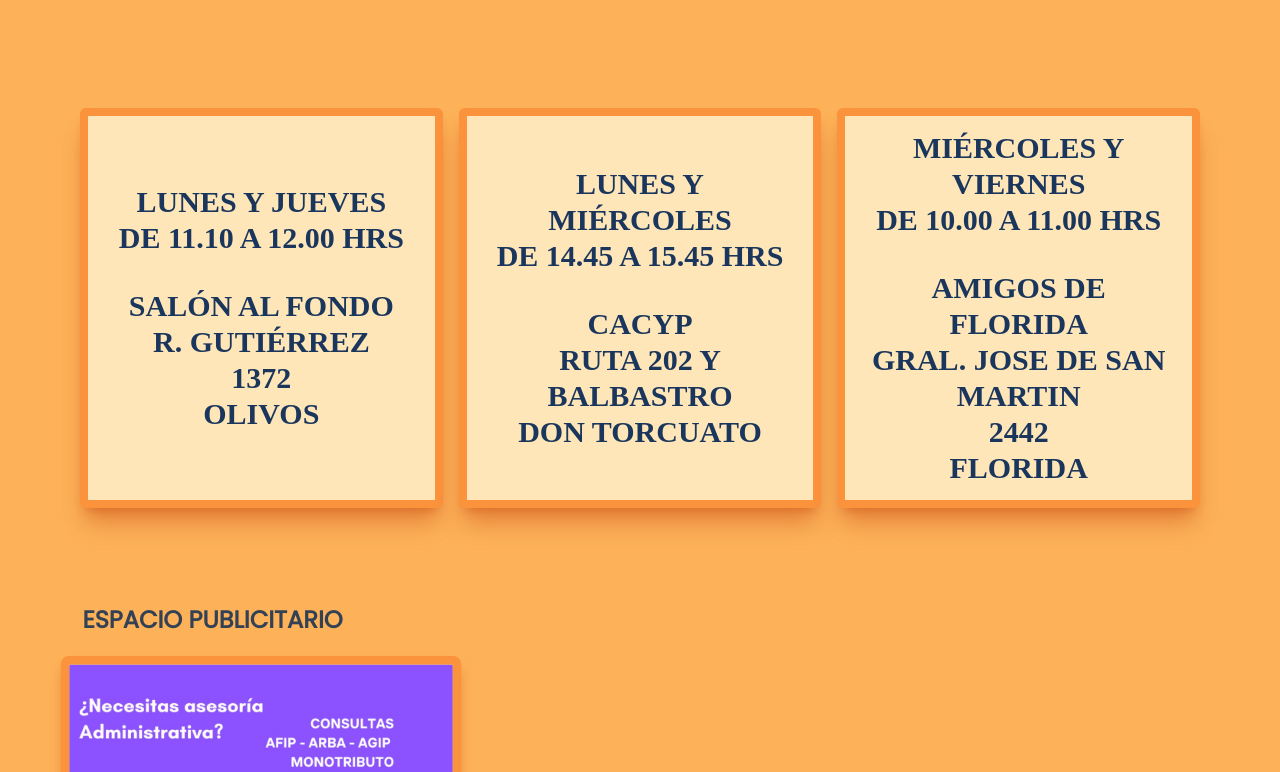
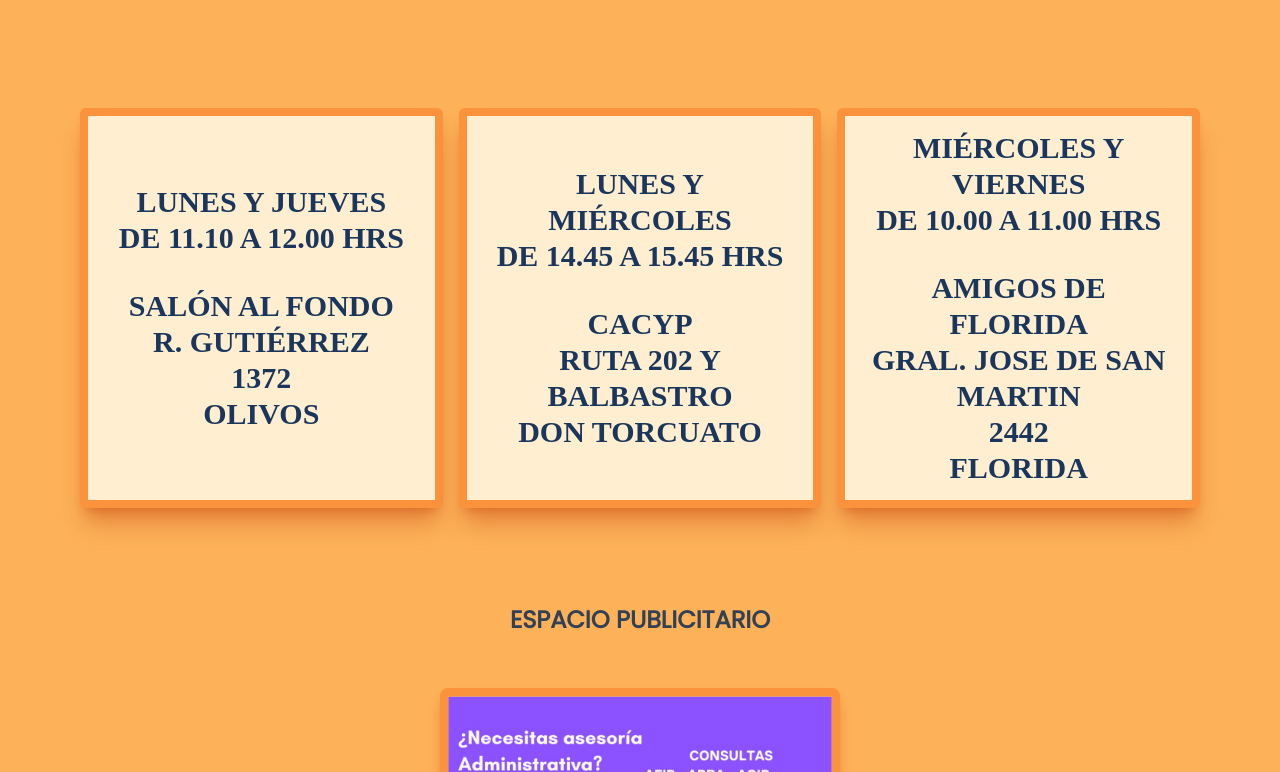
Before and after one commit to BirdieOA/metodo, a React (Vite) app: page / in a window 1280 px wide. Shown: the part 1468-2240 px from the top of the page. Built offline with nearby package versions, Linux system fonts and the light colour scheme.

Commit message:
mod publicidad

```diff
--- a/src/component/Flyer.jsx
+++ b/src/component/Flyer.jsx
@@ -27,7 +27,7 @@ export default function Flyer() {
 				</div>
 
 				<div className='flex justify-center items-end col-span-3 lg:col-span-1'>
-					<div className='flex flex-col justify-center p-4 w-[350px] sm:w-[350px] lg:h-[400px] lg:w-[400px] text-2xl rounded-md bg-[#FEE6B9] shadow-xl shadow-orange-700/40 border-8 border-orange-400 sm:text-3xl text-center  lg:col-span-1'>
+					<div className='flex flex-col justify-center p-4 w-[350px] sm:w-[350px] lg:h-[400px] lg:w-[400px] text-2xl rounded-md bg-[#FFEFD0] shadow-xl shadow-orange-700/40 border-8 border-orange-400 sm:text-3xl text-center  lg:col-span-1'>
 						<p className='text-[#1B365C] font-libreBaskerville '>
 							LUNES Y JUEVES
 						</p>
@@ -44,7 +44,7 @@ export default function Flyer() {
 				</div>
 
 				<div className='flex justify-center items-end col-span-3 lg:col-span-1'>
-					<div className='flex flex-col justify-center p-4 w-[350px] sm:w-[350px] lg:h-[400px] lg:w-[400px] text-2xl  rounded-md bg-[#FEE6B9] shadow-xl shadow-orange-700/40 border-8 border-orange-400 sm:text-3xl text-center  lg:col-span-1'>
+					<div className='flex flex-col justify-center p-4 w-[350px] sm:w-[350px] lg:h-[400px] lg:w-[400px] text-2xl  rounded-md bg-[#FFEFD0] shadow-xl shadow-orange-700/40 border-8 border-orange-400 sm:text-3xl text-center  lg:col-span-1'>
 						<p className='text-[#1B365C] mx-2 font-libreBaskerville'>
 							LUNES Y MIÉRCOLES
 						</p>
@@ -60,7 +60,7 @@ export default function Flyer() {
 					</div>
 				</div>
 								<div className='flex justify-center items-end col-span-3 lg:col-span-1'>
-					<div className='flex flex-col justify-center p-4 w-[350px] sm:w-[350px] lg:h-[400px] lg:w-[400px] text-2xl  rounded-md bg-[#FEE6B9] shadow-xl shadow-orange-700/40 border-8 border-orange-400 sm:text-3xl text-center  lg:col-span-1'>
+					<div className='flex flex-col justify-center p-4 w-[350px] sm:w-[350px] lg:h-[400px] lg:w-[400px] text-2xl  rounded-md bg-[#FFEFD0] shadow-xl shadow-orange-700/40 border-8 border-orange-400 sm:text-3xl text-center  lg:col-span-1'>
 						<p className='text-[#1B365C] mx-3 font-libreBaskerville'>
 							MIÉRCOLES Y VIERNES
 						</p>
@@ -74,16 +74,16 @@ export default function Flyer() {
 						<p className='text-[#1B365C] font-libreBaskerville'>FLORIDA</p>
 					</div>
 				</div>
-				<div className='col-span-3 lg:col-span-1'>
-					<div className='col-span-3 flex justify-center lg:justify-end lg:pb-5 lg:pr-5'>
-						<h1 className='mt-20 text-xl text-center lg:pr-20 lg:text-2xl text-slate-700 font-poppinsRegular'>
+				<div className='col-span-3 lg:col-span-3'>
+					<div className='col-span-3 flex justify-center lg:pb-5'>
+						<h1 className='mt-20 text-2xl text-center lg:text-2xl text-slate-700 font-poppinsRegular'>
 							ESPACIO PUBLICITARIO
 						</h1>
 					</div>
-					<div className='flex flex-col justify-center items-center'>
+				</div>
+					<div className='col-span-3 lg:col-span-3 lg:mx-auto lg:mt-4'>
 						<Publicidad />
 					</div>
-				</div>
 				<div className='lg:col-span-3 flex col-span-3 justify-center text-center text-slate-700 mt-10'>
 					<span className='text-red-600'>*</span> Solicite su espacio
 					publicitario a través de contacto
--- a/src/component/Publicidad.jsx
+++ b/src/component/Publicidad.jsx
@@ -74,7 +74,7 @@ export default function Publicidad() {
 	return (
 		<>
 			<div className=''>
-				<div className='h-[500px] w-[350px] sm:w-[600px] sm:h-[450px] lg:w-[400px] lg:h-[400px] m-auto py-16 lg:py-0 lg:px-0 lg:ml-0 relative '>
+				<div className='h-[500px] w-[350px] sm:h-[450px] lg:w-[400px] lg:h-[400px] m-auto py-16 lg:py-0 lg:px-0 lg:ml-0 relative  '>
 					<div
 						style={{ backgroundImage: `url(${slides[currentIndex].imagen})` }}
 						className='w-full h-full rounded-lg bg-center bg-cover duration-500 shadow-lg shadow-orange-700/40 border-8 border-orange-400'
```
